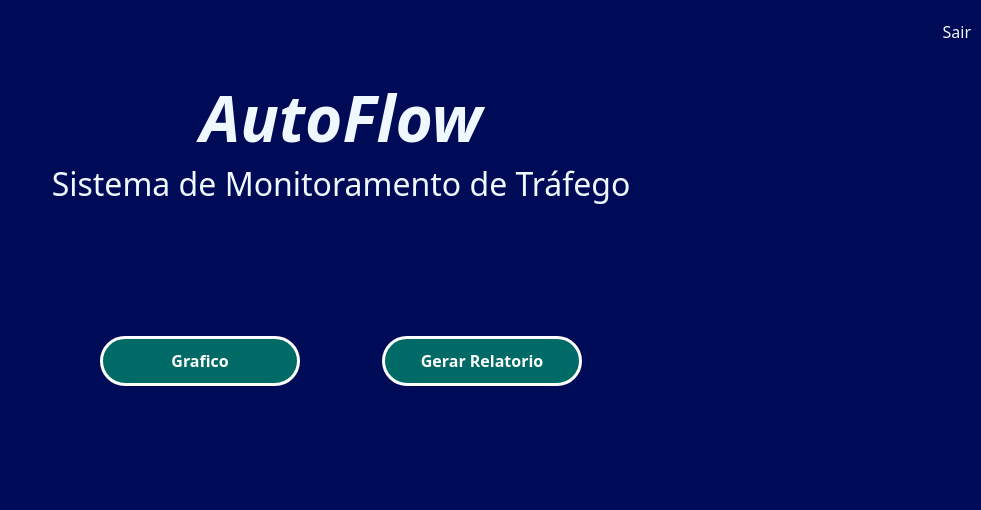
After one commit to xandoliveira2/PI-3-SST, a Django app: page /grafico/home/ in a window 1280 px wide. The commit adds this page. Shown: the top 510 px of the page, without its empty margins (299-1280 px from the left). Run offline with Django 5.2, Linux system fonts and the light colour scheme; parts of the project's set-up code (start-up, migrations or seed data) failed here and were passed over.

Commit message:
Criado pagina home

```diff
--- /dev/null
+++ b/grafico/templates/home.html
@@ -0,0 +1,76 @@
+{% load static %}
+
+<!DOCTYPE html>
+<html lang="en">
+<head>
+    <meta charset="UTF-8">
+    <meta name="viewport" content="width=device-width, initial-scale=1.0">
+    <link href="https://cdn.jsdelivr.net/npm/bootstrap@5.3.3/dist/css/bootstrap.min.css" rel="stylesheet"
+    integrity="sha384-QWTKZyjpPEjISv5WaRU9OFeRpok6YctnYmDr5pNlyT2bRjXh0JMhjY6hW+ALEwIH" crossorigin="anonymous">
+    <link rel="stylesheet" href="{% static 'estilo.css' %}">
+    <title>AutoFlow</title>
+    <style>
+        body{
+            background-color: #000B58;
+        }
+        nav{
+            height: 80px;
+            display: flex;
+            flex-direction: row-reverse;
+            padding: 10px;
+        }
+
+        a{
+            color: aliceblue;
+        }
+
+
+        h1{
+            text-align: center;
+            font-weight: bold;
+            font-size: 4em;
+
+            color: aliceblue;
+        }
+        h2{
+            text-align: center;
+            color: aliceblue;
+        }
+        .container-botoes{
+            display: flex;
+            align-items: center;
+            justify-content: center;
+            height:300px;
+        }
+        .botao{
+            background-color: #006A67;
+            border: 3px white solid;
+            padding: 10px 10px;
+            width:  200px;
+        }
+        .container-botoes .um{
+            margin-right: 80px;
+
+        }
+        .container-botoes .botao:hover{
+            background-color: #00423f;
+
+        }
+
+    </style>
+</head>
+<body>
+    <nav>
+        <a href="/"><p>Sair</p></a>
+
+    </nav>
+   <i><h1>AutoFlow</h1></i>
+    <h2>Sistema de Monitoramento de Tráfego</h2>
+
+    <div class="container-botoes">
+        <a href="/grafico/density-map/"><button class="botao um">Grafico</button></a>
+        <a href="/grafico/relatorio/"><button class="botao">Gerar Relatorio</button></a>
+    </div>
+
+</body>
+</html>
--- a/grafico/urls.py
+++ b/grafico/urls.py
@@ -1,5 +1,5 @@
 from django.urls import path
-from .views import density_map_view,enviar_coluna_data,recebe_data,enviar_coluna_horarios,pagRelatorio,enviar_coluna_rua#,update_map
+from .views import density_map_view,enviar_coluna_data,recebe_data,enviar_coluna_horarios,pagRelatorio,enviar_coluna_rua,home#,update_map
 
 app_name = 'grafico'  # Define o namespace do app
 
@@ -12,6 +12,8 @@ urlpatterns = [
     path('density-map/requisicao/horarios',enviar_coluna_horarios,name='enviar_coluna_horarios'),
     path('relatorio/',pagRelatorio,name='pagRelatorio'),
     path('density-map/ruas',enviar_coluna_rua,name='enviarColunaRua'),
+    path('home/',home,name='home'),
+
 
     # path('login/',login_view, name='login')  # Rota para login
 
--- a/grafico/views.py
+++ b/grafico/views.py
@@ -265,3 +265,7 @@ def pagRelatorio(request):
 
 def login_view(request):
     return render(request, 'login.html')
+
+
+def home(request):
+    return render(request, 'home.html')
--- a/templates/base.html
+++ b/templates/base.html
@@ -38,8 +38,8 @@
       </a>
 
 
-      <a href="#">
-        <li>Sobre</li>
+      <a href="/grafico/home/">
+        <li>Home</li>
       </a>
       <a href="/">
 
```
